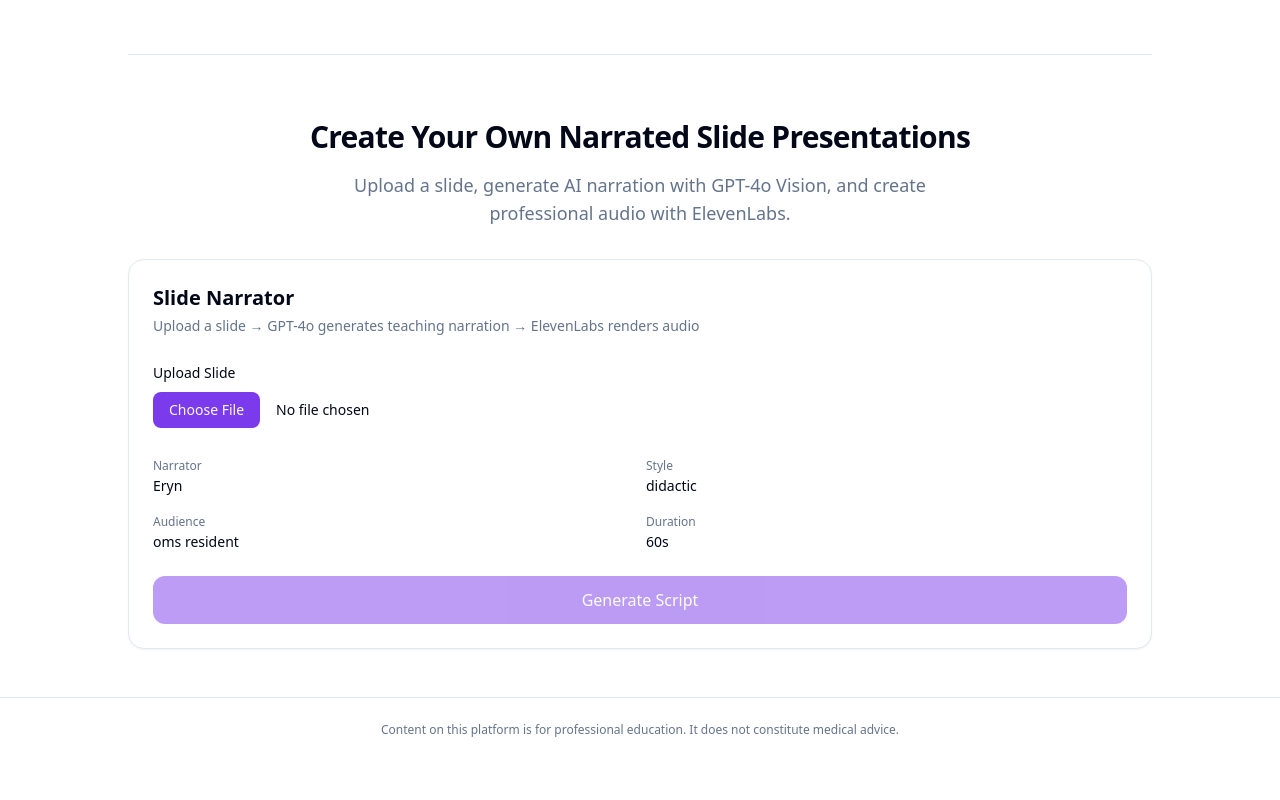
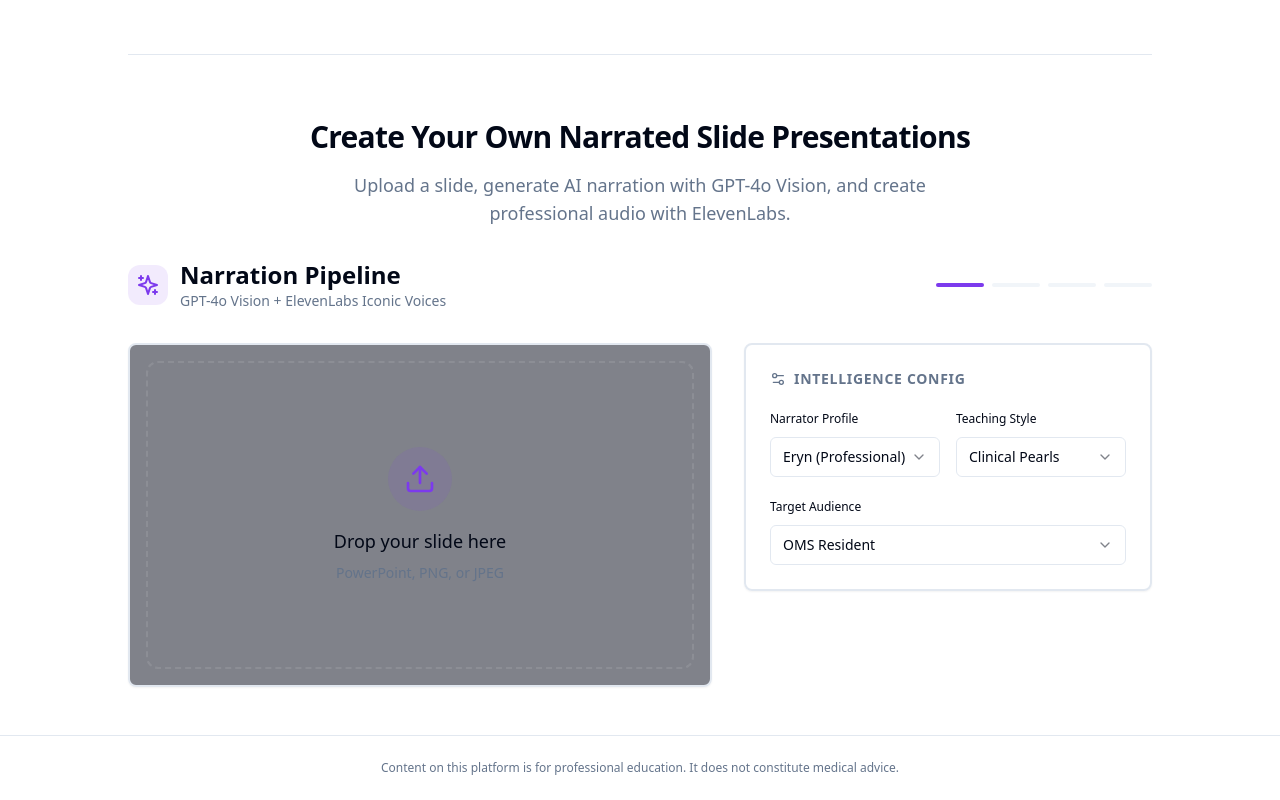
Before and after one commit to Gengyveusa/aether, a Next.js app in the folder ovn-nexus/: page /showcase in a window 1280 px wide. Shown: the part 2985-3785 px from the top of the page. Before the commit the page ends 3747 px from the top, so only its background shows below. Built offline with nearby package versions, Linux system fonts and the light colour scheme.

Commit message:
Refactor SlideNarrator component with new features

```diff
--- a/ovn-nexus/components/SlideNarrator.tsx
+++ b/ovn-nexus/components/SlideNarrator.tsx
@@ -1,297 +1,371 @@
 'use client';
 
-import { useState } from 'react';
+import { useState, useRef, useEffect } from 'react';
+import {
+  Upload,
+  Settings2,
+  Play,
+  Download,
+  Sparkles,
+  FileText,
+  Volume2,
+  ChevronRight,
+  AlertCircle,
+  CheckCircle2,
+  Loader2,
+  Music4
+} from 'lucide-react';
+import { Button } from '@/components/ui/button';
+import { Progress } from '@/components/ui/progress';
+import {
+  Select,
+  SelectContent,
+  SelectItem,
+  SelectTrigger,
+  SelectValue
+} from '@/components/ui/select';
+import { Card } from '@/components/ui/card';
+import { Badge } from '@/components/ui/badge';
 
 interface SlideNarratorProps {
-  /** Optional pre-loaded slide image URL or File */
   initialSlide?: string | File;
-  /** Narrator voice (default: 'eryn') */
   narrator?: 'eryn' | 'peter' | 'both';
-  /** Teaching style */
   style?: 'didactic' | 'case-based' | 'socratic' | 'clinical-pearls';
-  /** Target audience */
   targetAudience?: 'dental-student' | 'oms-resident' | 'attending' | 'patient';
-  /** Duration in seconds */
   duration?: 30 | 60 | 90 | 120;
-  /** Callback when script is generated */
-  onScriptGenerated?: (result: NarrationResult) => void;
-  /** Callback when audio is generated */
-  onAudioGenerated?: (audioUrl: string) => void;
 }
 
-interface NarrationResult {
-  script: string;
-  slideTitle: string;
-  keyPoints: string[];
-  speakers: Array<{
-    speaker: string;
-    voiceId: string;
-    text: string;
-  }>;
-  estimatedDuration: number;
-}
-
-/**
- * SlideNarrator - Slide-to-Narration Component
- *
- * Upload a slide → GPT-4o Vision reads it → generates narration script
- * with [audio tags] → optionally renders expressive audio via ElevenLabs.
- *
- * Usage:
- *   <SlideNarrator
- *     narrator="eryn"
- *     style="case-based"
- *     targetAudience="oms-resident"
- *     duration={60}
- *     onScriptGenerated={(result) => console.log(result)}
- *   />
- */
 export function SlideNarrator({
   initialSlide,
   narrator = 'eryn',
-  style = 'didactic',
+  style = 'clinical-pearls',
   targetAudience = 'oms-resident',
-  duration = 60,
-  onScriptGenerated,
-  onAudioGenerated,
+  duration = 60
 }: SlideNarratorProps) {
-  const [slideFile, setSlideFile] = useState<File | null>(null);
-  const [slidePreview, setSlidePreview] = useState<string | null>(
-    typeof initialSlide === 'string' ? initialSlide : null
-  );
-  const [isGenerating, setIsGenerating] = useState(false);
+  const [file, setFile] = useState<File | null>(null);
+  const [previewUrl, setPreviewUrl] = useState<string | null>(null);
+  const [isAnalyzing, setIsAnalyzing] = useState(false);
   const [isGeneratingAudio, setIsGeneratingAudio] = useState(false);
-  const [result, setResult] = useState<NarrationResult | null>(null);
+  const [step, setStep] = useState<'upload' | 'analyzing' | 'review' | 'audio'>('upload');
+  const [progress, setProgress] = useState(0);
+  const [result, setResult] = useState<any>(null);
   const [audioUrl, setAudioUrl] = useState<string | null>(null);
   const [error, setError] = useState<string | null>(null);
 
-  const handleFileSelect = (e: React.ChangeEvent<HTMLInputElement>) => {
-    const file = e.target.files?.[0];
-    if (!file) return;
-
-    if (!file.type.startsWith('image/')) {
-      setError('Please upload an image file (PNG, JPEG, WebP, etc.)');
-      return;
-    }
-
-    setSlideFile(file);
-    setError(null);
-    setResult(null);
-    setAudioUrl(null);
-
-    // Generate preview
-    const reader = new FileReader();
-    reader.onload = (e) => {
-      setSlidePreview(e.target?.result as string);
-    };
-    reader.readAsDataURL(file);
-  };
-
-  const generateScript = async () => {
-    if (!slideFile && !slidePreview) {
-      setError('Please upload a slide first');
-      return;
-    }
-
-    try {
-      setIsGenerating(true);
-      setError(null);
-
-      const formData = new FormData();
-      if (slideFile) {
-        formData.append('image', slideFile);
-      }
-
-      const options = {
+  // Configuration states
+  const [config, setConfig] = useState({
     narrator,
     style,
     targetAudience,
-        duration,
-        specialty: 'oral and maxillofacial surgery',
+    duration
+  });
+
+  const fileInputRef = useRef<HTMLInputElement>(null);
+
+  const handleFileChange = (e: React.ChangeEvent<HTMLInputElement>) => {
+    const selectedFile = e.target.files?.[0];
+    if (selectedFile) {
+      setFile(selectedFile);
+      setPreviewUrl(URL.createObjectURL(selectedFile));
+      setStep('upload');
+    }
   };
-      formData.append('options', JSON.stringify(options));
 
-      const res = await fetch('/api/narration-script', {
+  const startAnalysis = async () => {
+    if (!file) return;
+
+    setIsAnalyzing(true);
+    setStep('analyzing');
+    setProgress(0);
+    setError(null);
+
+    // Simulated progress for better UX
+    const interval = setInterval(() => {
+      setProgress(prev => {
+        if (prev >= 90) return prev;
+        return prev + Math.random() * 10;
+      });
+    }, 1000);
+
+    try {
+      const formData = new FormData();
+      formData.append('file', file);
+      formData.append('style', config.style);
+      formData.append('targetAudience', config.targetAudience);
+      formData.append('duration', String(config.duration));
+
+      const response = await fetch('/api/narration-script', {
         method: 'POST',
         body: formData,
       });
 
-      if (!res.ok) {
-        const errData = await res.json();
-        throw new Error(errData.error || 'Failed to generate script');
-      }
+      if (!response.ok) throw new Error('Analysis failed');
 
-      const data: NarrationResult = await res.json();
+      const data = await response.json();
       setResult(data);
-      if (onScriptGenerated) onScriptGenerated(data);
-    } catch (err: unknown) {
-      const message = err instanceof Error ? err.message : 'An error occurred';
-      setError(message);
+      setStep('review');
+      setProgress(100);
+    } catch (err) {
+      setError('Failed to analyze slide. Please try again.');
+      setStep('upload');
     } finally {
-      setIsGenerating(false);
+      clearInterval(interval);
+      setIsAnalyzing(false);
     }
   };
 
   const generateAudio = async () => {
-    if (!result?.speakers) {
-      setError('Generate a script first');
-      return;
-    }
+    if (!result?.script) return;
+
+    setIsGeneratingAudio(true);
+    setProgress(0);
 
     try {
-      setIsGeneratingAudio(true);
-      setError(null);
-
-      const res = await fetch('/api/text-to-dialogue', {
+      const response = await fetch('/api/text-to-dialogue', {
         method: 'POST',
         headers: { 'Content-Type': 'application/json' },
         body: JSON.stringify({
-          turns: result.speakers,
-          outputFormat: 'mp3_44100_128',
+          script: result.script,
+          narrator: config.narrator,
         }),
       });
 
-      if (!res.ok) {
-        throw new Error('Failed to generate audio');
-      }
+      if (!response.ok) throw new Error('Audio generation failed');
 
-      const audioBlob = await res.blob();
-      const url = URL.createObjectURL(audioBlob);
+      const blob = await response.blob();
+      const url = URL.createObjectURL(blob);
       setAudioUrl(url);
-      if (onAudioGenerated) onAudioGenerated(url);
-    } catch (err: unknown) {
-      const message = err instanceof Error ? err.message : 'Audio generation failed';
-      setError(message);
+      setStep('audio');
+    } catch (err) {
+      setError('Failed to generate audio. Please try again.');
     } finally {
       setIsGeneratingAudio(false);
     }
   };
 
   return (
-    <div className="flex flex-col gap-6 p-6 rounded-2xl border border-border bg-card text-card-foreground shadow-sm">
-      {/* Header */}
+    <div className="w-full max-w-6xl mx-auto space-y-8 animate-in fade-in duration-700">
+      {/* Premium Header Decoration */}
+      <div className="flex items-center justify-between">
+        <div className="flex items-center gap-3">
+          <div className="p-2 rounded-xl bg-primary/10 text-primary">
+            <Sparkles className="w-6 h-6" />
+          </div>
           <div>
-        <h3 className="text-xl font-semibold">Slide Narrator</h3>
-        <p className="text-sm text-muted-foreground mt-1">
-          Upload a slide → GPT-4o generates teaching narration → ElevenLabs renders audio
+            <h3 className="text-2xl font-bold">Narration Pipeline</h3>
+            <p className="text-sm text-muted-foreground">GPT-4o Vision + ElevenLabs Iconic Voices</p>
+          </div>
+        </div>
+        <div className="flex gap-2">
+          {['upload', 'analyzing', 'review', 'audio'].map((s, i) => (
+            <div
+              key={s}
+              className={`h-1 w-12 rounded-full transition-colors duration-500 ${
+                ['upload', 'analyzing', 'review', 'audio'].indexOf(step) >= i
+                  ? 'bg-primary'
+                  : 'bg-muted'
+              }`}
+            />
+          ))}
+        </div>
+      </div>
+
+      <div className="grid grid-cols-1 lg:grid-cols-12 gap-8">
+        {/* Left: Interactive Canvas */}
+        <Card className="lg:col-span-7 overflow-hidden border-2 bg-slate-950/50 backdrop-blur-sm group relative">
+          {!previewUrl ? (
+            <div
+              onClick={() => fileInputRef.current?.click()}
+              className="aspect-video flex flex-col items-center justify-center cursor-pointer hover:bg-white/5 transition-all duration-300 border-2 border-dashed border-white/10 m-4 rounded-xl group-hover:border-primary/50"
+            >
+              <div className="p-4 rounded-full bg-primary/10 text-primary mb-4 group-hover:scale-110 transition-transform">
+                <Upload className="w-8 h-8" />
+              </div>
+              <p className="font-medium text-lg">Drop your slide here</p>
+              <p className="text-sm text-muted-foreground mt-2">PowerPoint, PNG, or JPEG</p>
+              <input
+                type="file"
+                ref={fileInputRef}
+                onChange={handleFileChange}
+                className="hidden"
+                accept="image/*"
+              />
+            </div>
+          ) : (
+            <div className="relative aspect-video">
+              <img
+                src={previewUrl}
+                alt="Slide Preview"
+                className="w-full h-full object-contain"
+              />
+              {step === 'analyzing' && (
+                <div className="absolute inset-0 bg-black/60 backdrop-blur-[2px] flex flex-col items-center justify-center p-8 text-center">
+                  <Loader2 className="w-12 h-12 text-primary animate-spin mb-4" />
+                  <h4 className="text-xl font-bold text-white mb-2">Analyzing Visual Architecture</h4>
+                  <p className="text-white/60 text-sm max-w-sm">GPT-4o is currently mapping the clinical logic and spatial relationships within your slide...</p>
+                  <Progress value={progress} className="w-64 h-1.5 mt-6" />
+                </div>
+              )}
+              {step === 'upload' && (
+                <div className="absolute inset-x-0 bottom-0 p-6 bg-gradient-to-t from-black/80 to-transparent">
+                  <Button
+                    onClick={startAnalysis}
+                    className="w-full gap-2 h-12 text-lg font-bold shadow-2xl shadow-primary/20"
+                  >
+                    <Sparkles className="w-5 h-5" />
+                    Generate Narration Script
+                  </Button>
+                </div>
+              )}
+              {previewUrl && step !== 'analyzing' && (
+                <button
+                  onClick={() => setPreviewUrl(null)}
+                  className="absolute top-4 right-4 p-2 rounded-full bg-black/50 text-white hover:bg-black/70 transition-colors"
+                >
+                  <Settings2 className="w-4 h-4" />
+                </button>
+              )}
+            </div>
+          )}
+        </Card>
+
+        {/* Right: Controls & Results */}
+        <div className="lg:col-span-5 space-y-6">
+          {/* Configuration Panel */}
+          <Card className="p-6 border-2 bg-card/50 backdrop-blur-sm">
+            <h4 className="text-sm font-bold uppercase tracking-wider text-muted-foreground mb-4 flex items-center gap-2">
+              <Settings2 className="w-4 h-4" />
+              Intelligence Config
+            </h4>
+
+            <div className="space-y-4">
+              <div className="grid grid-cols-2 gap-4">
+                <div className="space-y-2">
+                  <label className="text-xs font-medium">Narrator Profile</label>
+                  <Select
+                    value={config.narrator}
+                    onValueChange={(v:any) => setConfig({...config, narrator: v})}
+                  >
+                    <SelectTrigger className="h-10 bg-background/50">
+                      <SelectValue />
+                    </SelectTrigger>
+                    <SelectContent>
+                      <SelectItem value="eryn">Eryn (Professional)</SelectItem>
+                      <SelectItem value="peter">Peter (Academic)</SelectItem>
+                      <SelectItem value="both">Dialogue (Duo)</SelectItem>
+                    </SelectContent>
+                  </Select>
+                </div>
+                <div className="space-y-2">
+                  <label className="text-xs font-medium">Teaching Style</label>
+                  <Select
+                    value={config.style}
+                    onValueChange={(v:any) => setConfig({...config, style: v})}
+                  >
+                    <SelectTrigger className="h-10 bg-background/50">
+                      <SelectValue />
+                    </SelectTrigger>
+                    <SelectContent>
+                      <SelectItem value="clinical-pearls">Clinical Pearls</SelectItem>
+                      <SelectItem value="didactic">Didactic</SelectItem>
+                      <SelectItem value="socratic">Socratic</SelectItem>
+                    </SelectContent>
+                  </Select>
+                </div>
+              </div>
+
+              <div className="space-y-2">
+                <label className="text-xs font-medium">Target Audience</label>
+                <Select
+                  value={config.targetAudience}
+                  onValueChange={(v:any) => setConfig({...config, targetAudience: v})}
+                >
+                  <SelectTrigger className="h-10 bg-background/50">
+                    <SelectValue />
+                  </SelectTrigger>
+                  <SelectContent>
+                    <SelectItem value="oms-resident">OMS Resident</SelectItem>
+                    <SelectItem value="attending">Attending Surgeon</SelectItem>
+                    <SelectItem value="dental-student">Dental Student</SelectItem>
+                    <SelectItem value="patient">Patient Education</SelectItem>
+                  </SelectContent>
+                </Select>
+              </div>
+            </div>
+          </Card>
+
+          {/* Result Display */}
+          {result && (
+            <Card className="p-6 border-2 border-primary/20 bg-primary/5 relative overflow-hidden animate-in slide-in-from-right duration-500">
+              <div className="absolute top-0 right-0 p-3 opacity-10">
+                <FileText className="w-12 h-12" />
+              </div>
+
+              <div className="space-y-4">
+                <div>
+                  <Badge variant="outline" className="mb-2 bg-primary/10 text-primary border-primary/20">
+                    Script Ready
+                  </Badge>
+                  <h4 className="text-xl font-bold">{result.slideTitle}</h4>
+                </div>
+
+                <div className="space-y-2 max-h-48 overflow-y-auto pr-2 scrollbar-thin">
+                  <p className="text-sm leading-relaxed text-muted-foreground italic">
+                    "{result.script.substring(0, 150)}..."
                   </p>
                 </div>
 
-      {/* Upload Section */}
-      <div className="flex flex-col gap-3">
-        <label className="block">
-          <span className="text-sm font-medium">Upload Slide</span>
-          <input
-            type="file"
-            accept="image/*"
-            onChange={handleFileSelect}
-            className="block w-full mt-2 text-sm file:mr-4 file:py-2 file:px-4 file:rounded-lg file:border-0 file:bg-primary file:text-primary-foreground hover:file:bg-primary/90"
-          />
-        </label>
+                {step === 'review' && (
+                  <Button
+                    onClick={generateAudio}
+                    disabled={isGeneratingAudio}
+                    className="w-full gap-2 h-11 bg-primary hover:bg-primary/90 shadow-lg shadow-primary/20"
+                  >
+                    {isGeneratingAudio ? (
+                      <>
+                        <Loader2 className="w-4 h-4 animate-spin" />
+                        Generating ElevenLabs Audio...
+                      </>
+                    ) : (
+                      <>
+                        <Volume2 className="w-4 h-4" />
+                        Generate Iconic Audio
+                      </>
+                    )}
+                  </Button>
+                )}
 
-        {slidePreview && (
-          <div className="relative rounded-xl overflow-hidden border border-border">
-            <img
-              src={slidePreview}
-              alt="Slide preview"
-              className="w-full h-auto max-h-96 object-contain"
-            />
+                {audioUrl && (
+                  <div className="space-y-4 pt-4 border-t border-primary/10 animate-in fade-in duration-500">
+                    <div className="flex items-center justify-between">
+                      <span className="text-xs font-bold uppercase text-primary flex items-center gap-1">
+                        <Music4 className="w-3 h-3" />
+                        Final Production
+                      </span>
+                      <a
+                        href={audioUrl}
+                        download="narration.mp3"
+                        className="text-xs flex items-center gap-1 hover:underline text-primary"
+                      >
+                        <Download className="w-3 h-3" />
+                        Download MP3
+                      </a>
+                    </div>
+                    <audio controls src={audioUrl} className="w-full h-10 custom-audio-player" />
                   </div>
                 )}
               </div>
+            </Card>
+          )}
 
-      {/* Options */}
-      <div className="grid grid-cols-2 gap-3">
-        <div>
-          <label className="text-xs text-muted-foreground">Narrator</label>
-          <p className="text-sm font-medium capitalize">{narrator}</p>
-        </div>
-        <div>
-          <label className="text-xs text-muted-foreground">Style</label>
-          <p className="text-sm font-medium">{style}</p>
-        </div>
-        <div>
-          <label className="text-xs text-muted-foreground">Audience</label>
-          <p className="text-sm font-medium">{targetAudience.replace('-', ' ')}</p>
-        </div>
-        <div>
-          <label className="text-xs text-muted-foreground">Duration</label>
-          <p className="text-sm font-medium">{duration}s</p>
-        </div>
-      </div>
-
-      {/* Actions */}
-      <div className="flex gap-3">
-        <button
-          onClick={generateScript}
-          disabled={isGenerating || !slideFile}
-          className="flex-1 px-4 py-3 rounded-xl bg-primary text-primary-foreground font-medium hover:bg-primary/90 transition-colors disabled:opacity-50 disabled:cursor-not-allowed"
-        >
-          {isGenerating ? 'Generating Script...' : 'Generate Script'}
-        </button>
-
-        {result && (
-          <button
-            onClick={generateAudio}
-            disabled={isGeneratingAudio}
-            className="flex-1 px-4 py-3 rounded-xl bg-accent text-accent-foreground font-medium hover:bg-accent/90 transition-colors disabled:opacity-50"
-          >
-            {isGeneratingAudio ? 'Generating Audio...' : 'Generate Audio'}
-          </button>
-        )}
-      </div>
-
-      {/* Error */}
           {error && (
-        <div className="p-3 rounded-lg bg-destructive/10 text-destructive text-sm">
+            <div className="p-4 rounded-xl bg-destructive/10 border border-destructive/20 text-destructive text-sm flex gap-2 items-start">
+              <AlertCircle className="w-4 h-4 mt-0.5 shrink-0" />
               {error}
             </div>
           )}
-
-      {/* Result */}
-      {result && (
-        <div className="space-y-4 p-4 rounded-xl bg-muted">
-          <div>
-            <h4 className="font-semibold text-sm text-muted-foreground">Slide Title</h4>
-            <p className="text-base font-medium mt-1">{result.slideTitle}</p>
-          </div>
-
-          <div>
-            <h4 className="font-semibold text-sm text-muted-foreground">Key Points</h4>
-            <ul className="list-disc list-inside text-sm mt-1 space-y-1">
-              {result.keyPoints.map((point, i) => (
-                <li key={i}>{point}</li>
-              ))}
-            </ul>
-          </div>
-
-          <div>
-            <h4 className="font-semibold text-sm text-muted-foreground">Narration Script</h4>
-            <div className="mt-2 p-3 rounded-lg bg-background border border-border text-sm font-mono whitespace-pre-wrap">
-              {result.script}
         </div>
       </div>
-
-          <div className="text-xs text-muted-foreground">
-            Est. duration: {result.estimatedDuration}s
-          </div>
-        </div>
-      )}
-
-      {/* Audio Player */}
-      {audioUrl && (
-        <div className="flex flex-col gap-2">
-          <h4 className="font-semibold text-sm">Generated Audio</h4>
-          <audio controls src={audioUrl} className="w-full" />
-          <a
-            href={audioUrl}
-            download="narration.mp3"
-            className="text-sm text-primary hover:underline"
-          >
-            Download MP3
-          </a>
-        </div>
-      )}
     </div>
   );
 }
```
Lines whose indentation alone changed are shown as unchanged.
